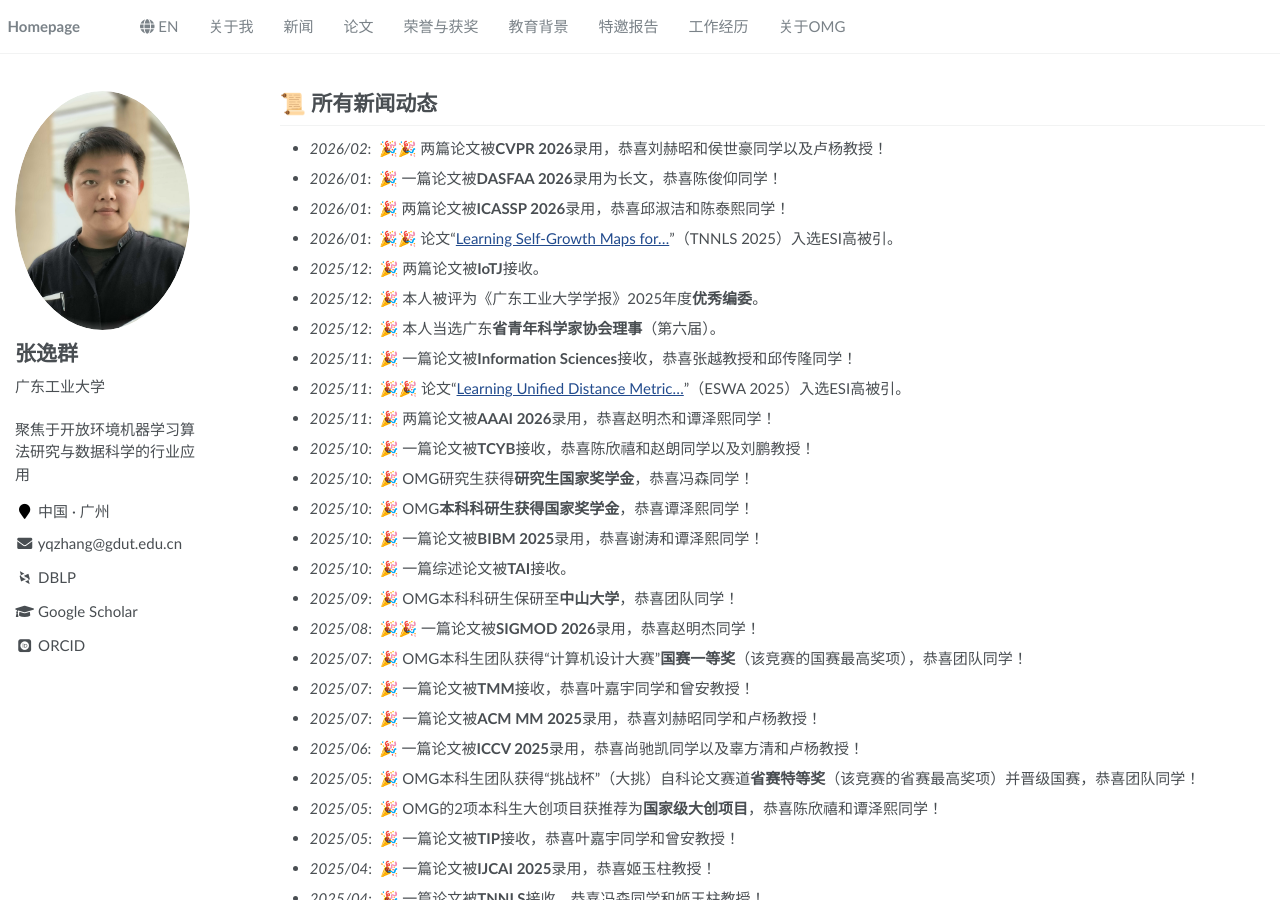
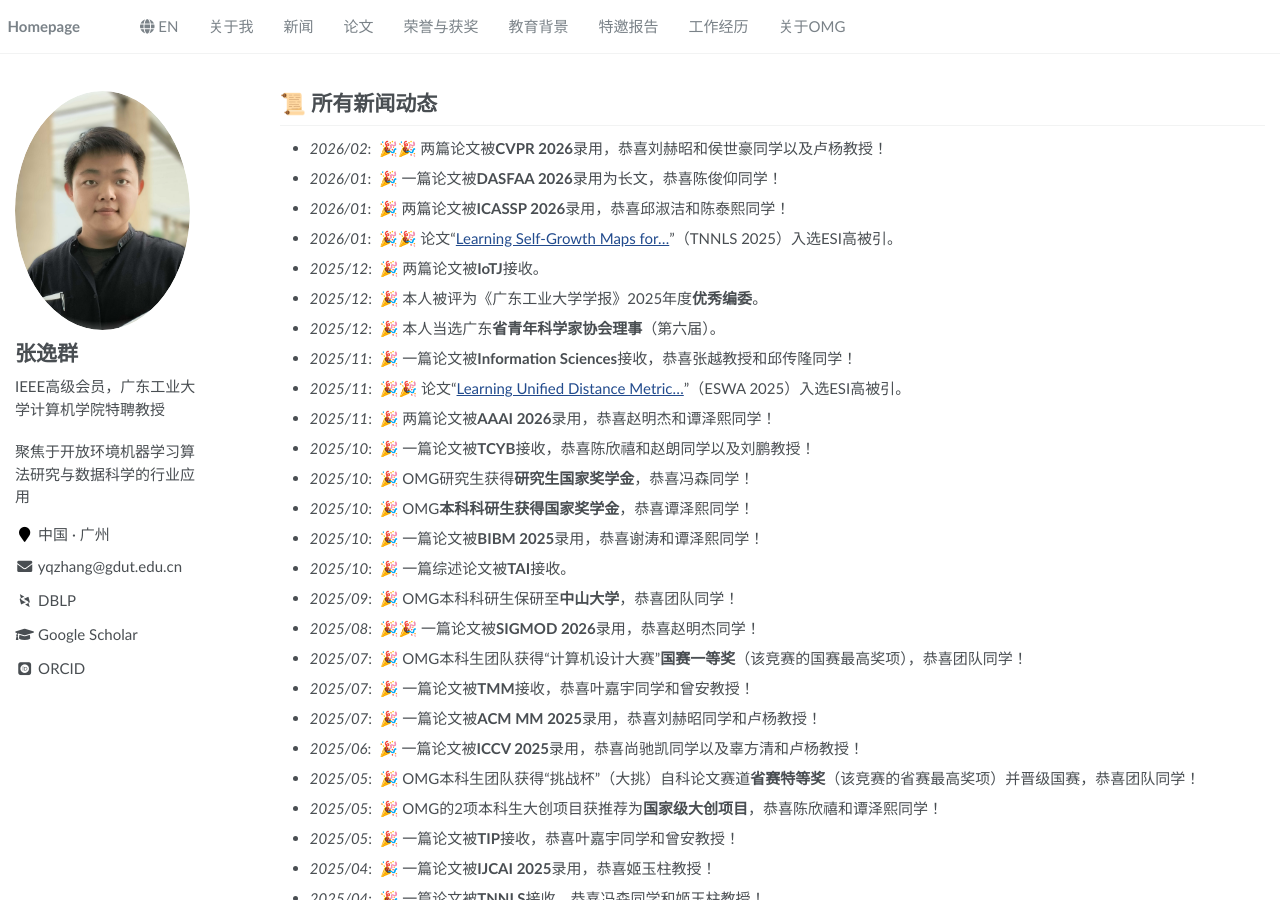
Before and after one commit to yqzhang-Zz/zh-news, a Jekyll site: the page built from _pages/about.md, in a window 1280 px wide and 900 px high. Built offline with Jekyll 4.4.1, drawn with Linux system fonts in a browser that asks for light colours; some web fonts are replaced.

Commit message:
Update _config.yml

```diff
--- a/_config.yml
+++ b/_config.yml
@@ -23,7 +23,7 @@ baidu_site_verification  :  # get baidu_site_verification from https://ziyuan.ba
 author:
   name             : "张逸群"
   avatar           : "images/yqzhang.jpg"
-  bio              : "广东工业大学"
+  bio              : "IEEE高级会员，广东工业大学计算机学院特聘教授"
   location         : "中国 · 广州"
   employer         :
   pubmed           :
```
